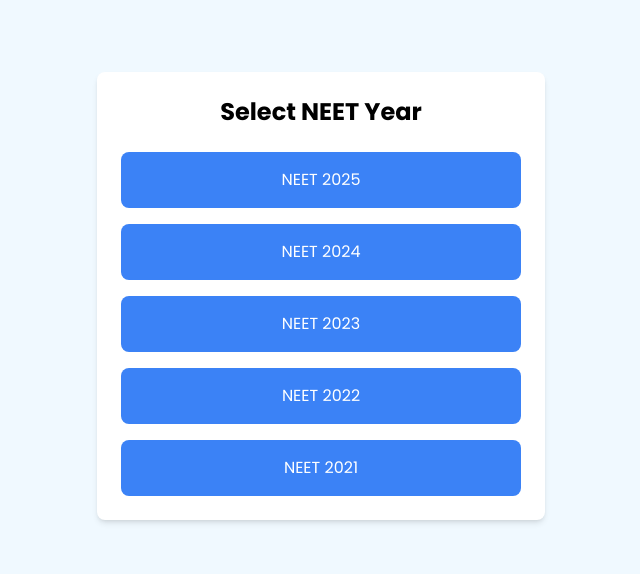
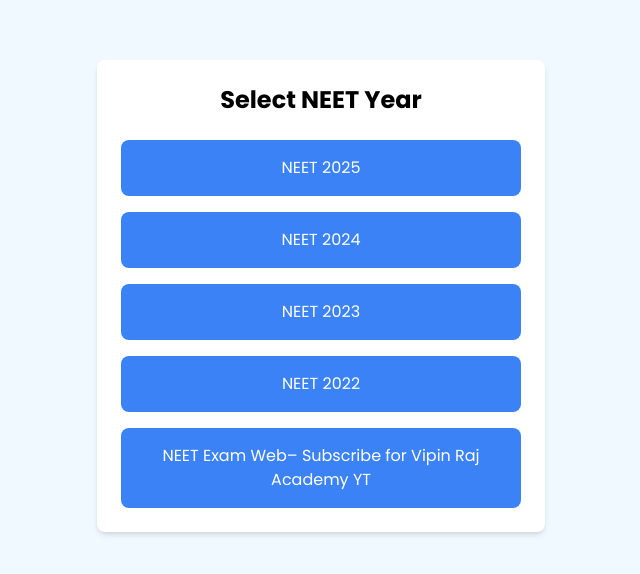
Before and after one commit to vipinraj8/NEET, a plain HTML site: page index.html in a window 1280 px wide. Shown: the part 104-678 px from the top of the page, without its empty margins (319-959 px from the left). Drawn offline with nearby package versions, Linux system fonts and the light colour scheme.

Commit message:
Update index.html

```diff
--- a/index.html
+++ b/index.html
@@ -21,7 +21,11 @@
             <a href="2024.html" class="block text-center p-4 bg-blue-500 text-white rounded-lg hover:bg-blue-600 transition">NEET 2024</a>
             <a href="2023.html" class="block text-center p-4 bg-blue-500 text-white rounded-lg hover:bg-blue-600 transition">NEET 2023</a>
             <a href="2022.html" class="block text-center p-4 bg-blue-500 text-white rounded-lg hover:bg-blue-600 transition">NEET 2022</a>
-            <a href="2021.html" class="block text-center p-4 bg-blue-500 text-white rounded-lg hover:bg-blue-600 transition">NEET 2021</a>
+           <a href="https://www.youtube.com/channel/YOUR_CHANNEL_ID?sub_confirmation=1"
+   class="block text-center p-4 bg-blue-500 text-white rounded-lg hover:bg-blue-600 transition"
+   target="_blank">
+   NEET Exam Web– Subscribe for Vipin Raj Academy YT
+</a>
         </div>
     </div>
 </body>
```
